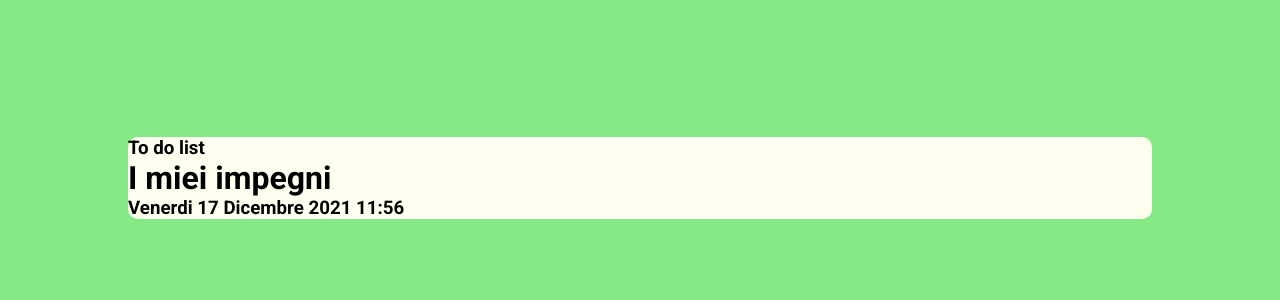
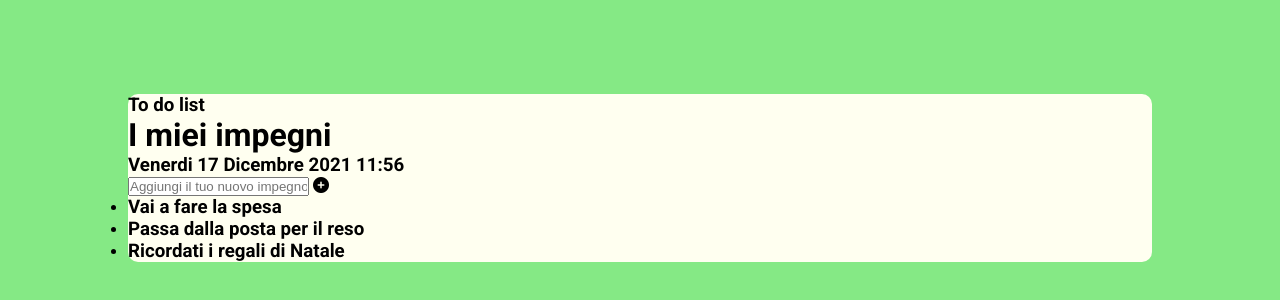
Before and after one commit to Guz117/vue-todolist, a plain HTML site: page index.html in a window 1280 px wide. Shown: the part 222-522 px from the top of the page. Drawn offline with nearby package versions, Linux system fonts and the light colour scheme.

Commit message:
aggiunti impegni da data

```diff
--- a/index.html
+++ b/index.html
@@ -21,7 +21,18 @@
                 <h3>Venerdi 17 Dicembre 2021 11:56</h3>
             </header>
             <main>
+                <div class="add-impegni">
+                    <input type="text" placeholder="Aggiungi il tuo nuovo impegno">
+                    <i class="fas fa-plus-circle"></i>
+                </div>
+                <div class="impegni">
+                    <ul>
+                        <li v-for="impegno in impegni" class="impegno">
+                            <h3>{{ impegno.text }}</h3>
+                        </li>
+                    </ul>
 
+                </div>
             </main>
 
         </div>
--- a/js/script.js
+++ b/js/script.js
@@ -19,6 +19,17 @@ che quindi viene aggiunto alla lista dei todo esistenti.
 var app = new Vue({
     el: '#app',
     data: {
+        impegni: [
+            {
+                text: 'Vai a fare la spesa',
+            },
+            {
+                text: 'Passa dalla posta per il reso',
+            },
+            {
+                text: 'Ricordati i regali di Natale',
+            },
+        ]
 
     }
   })
```
